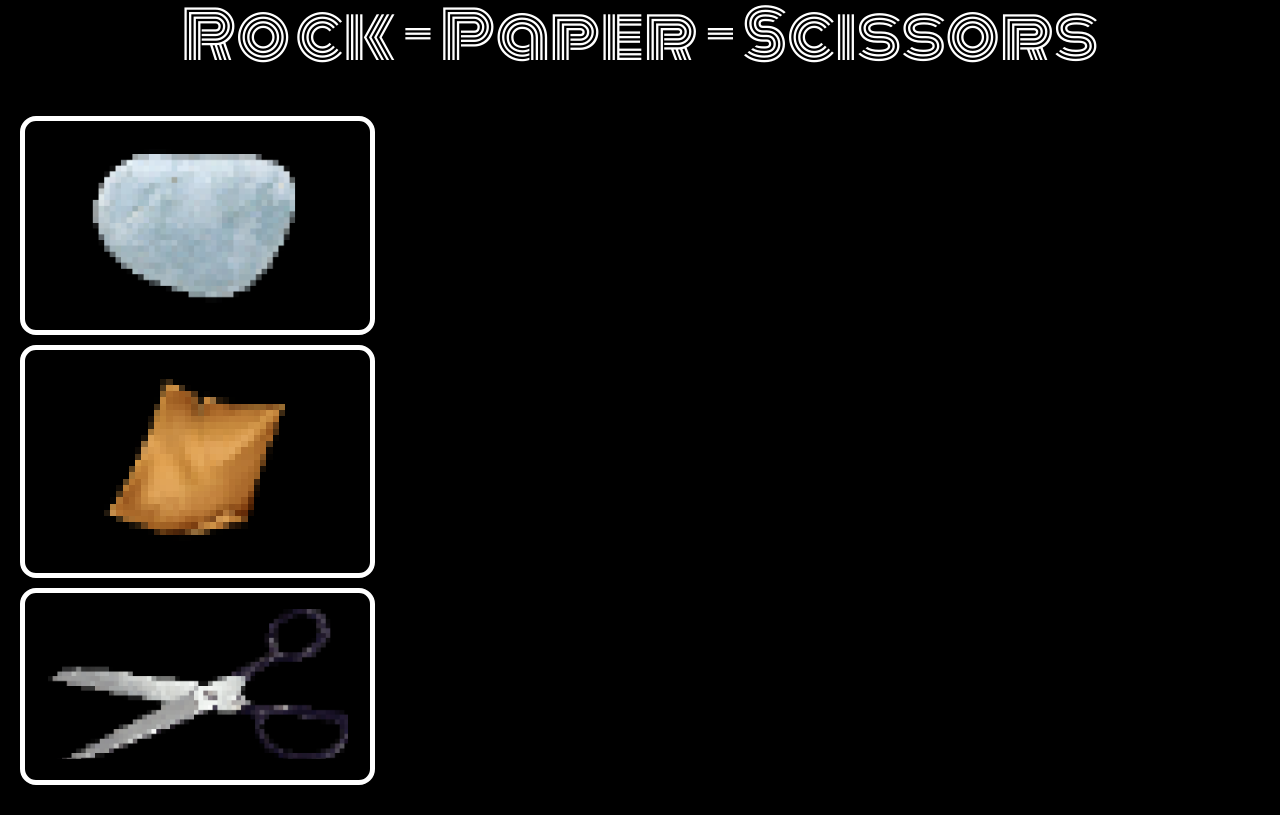
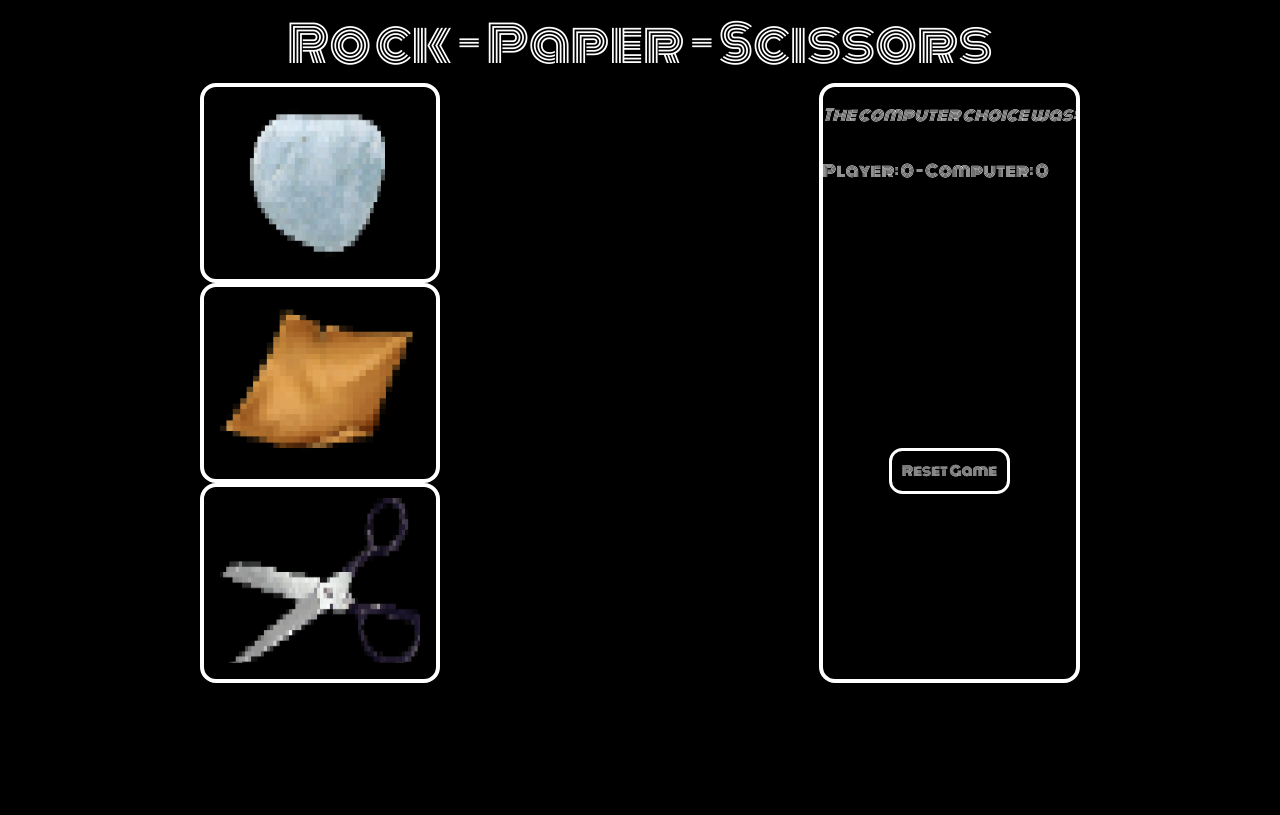
Before and after one commit to batuyazici/odin-roshambo, a plain HTML site: page index.html in a window 1280 px wide. Drawn offline with Linux system fonts and the light colour scheme.

Commit message:
Add score ui

```diff
--- a/index.css
+++ b/index.css
@@ -12,68 +12,83 @@ button {
 }
 
 body {
-  display: flex;
-  justify-content: center;
-  align-items: center;
-  height: 100vh;
+
+  min-height: 100vh;
+  margin: 0;
+  padding: 0;
 }
 
 #header {
-    font-size: 65px;
+    font-size: 50px;
     display: flex;
     justify-content: center;
 }
 .mainContainer {
+    margin: 0 5px;
+    padding:5px;
     height: auto;
     width: auto;
     display: flex;
     flex-direction: column;
+    justify-content: center;
 }
 .gameContainer {
-    width: 1250px;
+    height: 600px;
+    width: auto;
     display: flex;
-    padding: 25px;
+    justify-content: space-around;
 }
 .gameContainer .playerContainer {
   background-color: black;
   display: flex;
-  justify-content: space-between;
-  align-items: center;
+  align-items:stretch;
   flex-direction: column;
-height: auto;
+  height: auto;
 }
 .gameContainer .scoreContainer {
     background-color: black;
     display: flex;
+    flex-direction: column;
+    border: solid 4px white;
     border-radius: 1em;
     width: auto;
-    padding: 20px;
+    height: auto;
+    justify-content: center;
 }
 .playerContainer .buttonContainer {
-    margin: 5px;
-    padding: 10px;
     display: flex;
-    border: 5px solid white;
+    border: 4px solid white;
     border-radius: 1em;
-    width: 325px;
-    padding: 10px;
+    width: auto;
+    padding:5px;
     transition: border-color 0.3s ease;
     height: auto;
   }
-  .buttonContainer:hover {
-    border-color: #ffc600;
-    box-shadow: 0 0 1rem #ffc600;
+  .buttonContainer:hover,  .scoreContainer #reset:hover{
+    border-color: white;
+    box-shadow: 0 0 1rem white;
   }
 .buttonContainer .imageBox {
-    overflow: hidden;
+    border-radius: 1em   ;
+
 }
 
 .imageBox img {
-  max-width: 300px;
-  max-height: 250px;
+  width: 200px;
+  height: 165px;
   padding: 5px;
 }
 .imageBox:hover {
     transform: scale(1.1); /* Scale up the imageBox on hover */
     transition: transform 0.3s ease; /* Add transition for the scaling effect */
   }
+
+.scoreContainer #reset {
+    border: 3px solid white;
+    padding: 10px;
+    border-radius: 1em;
+}
+
+.scoreContainer #computerText {
+    font-style: italic;
+}
--- a/index.html
+++ b/index.html
@@ -13,12 +13,12 @@
     />
   </head>
   <body>
-    <div class="mainContainer">
-        <header id="header">Rock - Paper - Scissors</header>
-      <div class="gameContainer">
+    <section class="mainContainer">
+      <header id="header">Rock - Paper - Scissors</header>
+      <section class="gameContainer">
         <div class="playerContainer">
-          <div class="buttonContainer" id="container1">
-            <button id="button">
+          <div class="buttonContainer" id=container1">
+            <button id="rock">
               <div class="imageBox">
                 <img src="./assets/rock.png" alt="Rock pixel picture" />
               </div>
@@ -39,11 +39,15 @@
             </button>
           </div>
         </div>
-        <div class="scoreContainer">
-          <div></div>
-        </div>
-      </div>
-    </div>
+        <section class="scoreContainer">
+          <p id="computerText">The computer choice was: </p>
+         <p id="scoreText">Player: 0 - Computer: 0</p>
+         <p id="statusText"></p>
+         <p id="winnerText"></p>
+         <button id="reset">Reset Game</button>
+        </section>
+      </section>
+    </section>
     <script src="./index.js" defer></script>
   </body>
 </html>
```
